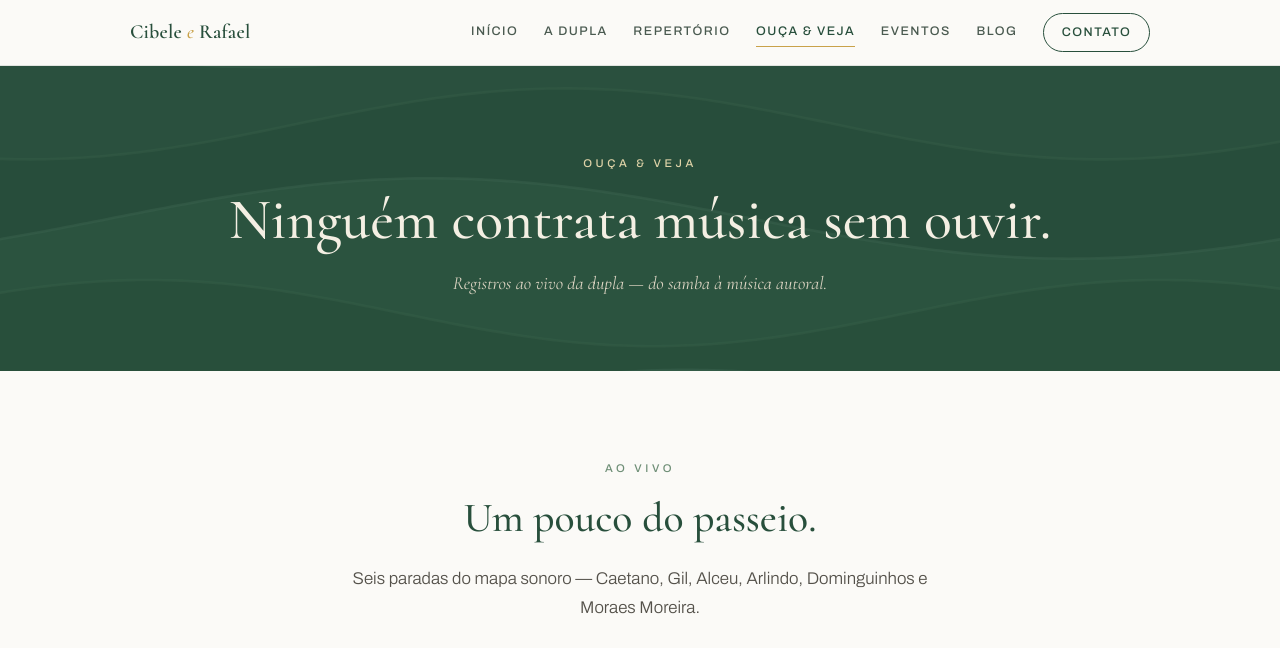
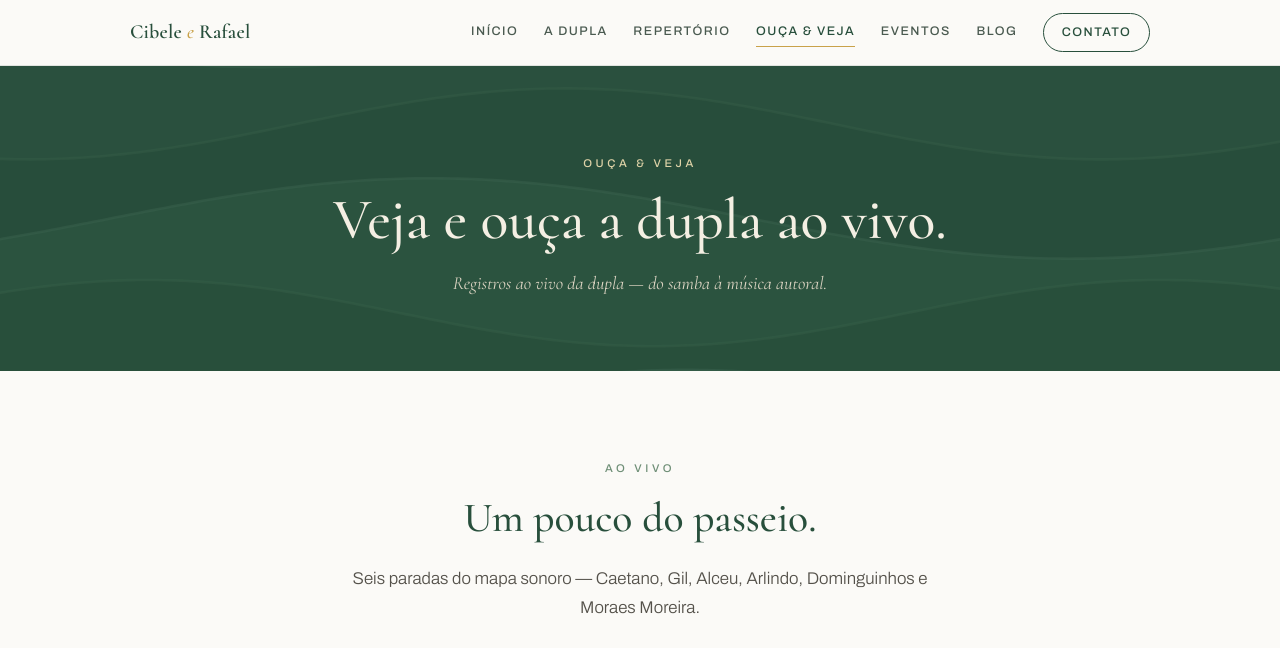
Before and after one commit to rafaelsilvapr/cibeleerafael, a plain HTML site: page ouca-e-veja.html in a window 1280 px wide. Shown: the top 648 px of the page. Drawn offline with Linux system fonts and the light colour scheme.

Commit message:
fix(ouca-e-veja): remove frase 'Ninguém contrata música sem ouvir' do h1
Co-Authored-By: Claude Sonnet 4.6 <noreply@anthropic.com>

```diff
--- a/ouca-e-veja.html
+++ b/ouca-e-veja.html
@@ -38,7 +38,7 @@
 
 <section class="page-head">
   <p class="kicker">Ouça &amp; veja</p>
-  <h1>Ninguém contrata música sem ouvir.</h1>
+  <h1>Veja e ouça a dupla ao vivo.</h1>
   <p class="sub">Registros ao vivo da dupla — do samba à música autoral.</p>
 </section>
 
```
